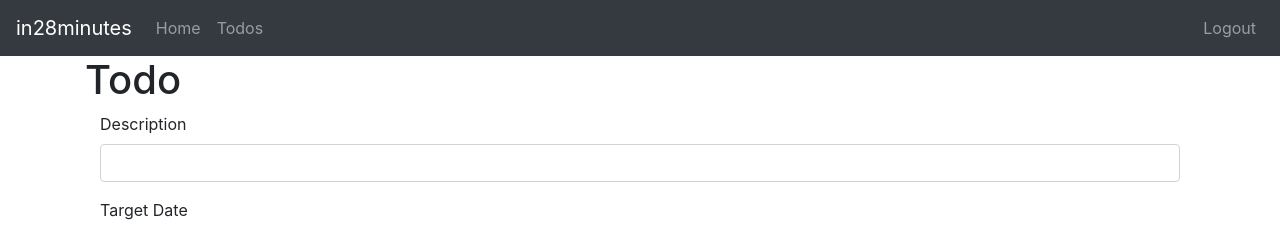
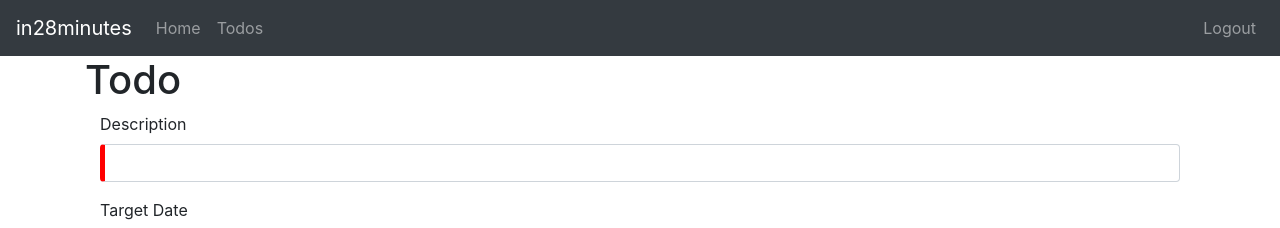
Before and after one commit to HPortuga/NgSpringBoot, an Angular app: page /todos/1 in a window 1280 px wide. Shown: the top 228 px of the page. Built offline with nearby package versions, Linux system fonts and the light colour scheme; no server answers; sample sign-in values are in the browser's storage.

Commit message:
Adicionado dependênia spring security

```diff
--- a/src/app/todo/todo.component.css
+++ b/src/app/todo/todo.component.css
@@ -0,0 +1,3 @@
+.ng-invalid:not(form) {
+  border-left: 5px solid red;
+}
--- a/src/app/todo/todo.component.html
+++ b/src/app/todo/todo.component.html
@@ -1,17 +1,21 @@
 <h1>Todo</h1>
 
 <div class="container">
+  <div class="alert alert-warning" *ngIf="todoForm.dirty && todoForm.invalid">Please correct values</div>
+  <div class="alert alert-warning" *ngIf="todoForm.dirty && targetDate.invalid">Please correct data</div>
+  <div class="alert alert-warning" *ngIf="todoForm.dirty && description.invalid">Please correct description</div>
 
   <form (ngSubmit)="!todoForm.invalid && saveTodo()" #todoForm="ngForm">
     <fieldset class="form-group">
       <label>Description</label>
       <input type="text" name="description" required="required" class="form-control"
-        [(ngModel)]="todo.description" minlength="5">
+        [(ngModel)]="todo.description" minlength="5" #description="ngModel">
     </fieldset>
 
     <fieldset class="form-group">
         <label>Target Date</label>
-      <input type="date" name="targetDate" required="required" class="form-control"
+      <input type="date" name="targetDate" required="required"
+        class="form-control" #targetDate="ngModel"
         [ngModel]="todo.targetDate | date:'yyyy-MM-dd'" (ngModel)="todo.targetDate = $event">
     </fieldset>
 
```
Also changed, not shown: 1 other file (tests, documents, lock files or other folders).
